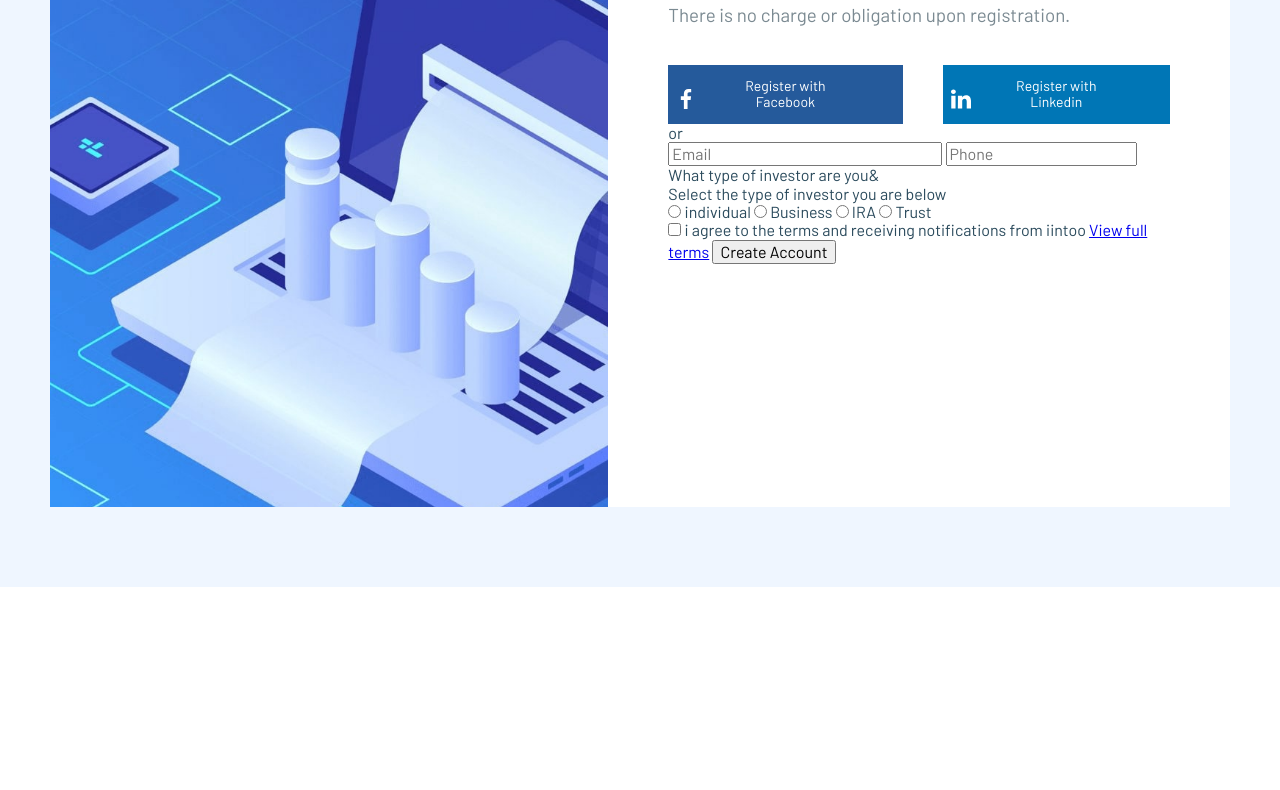
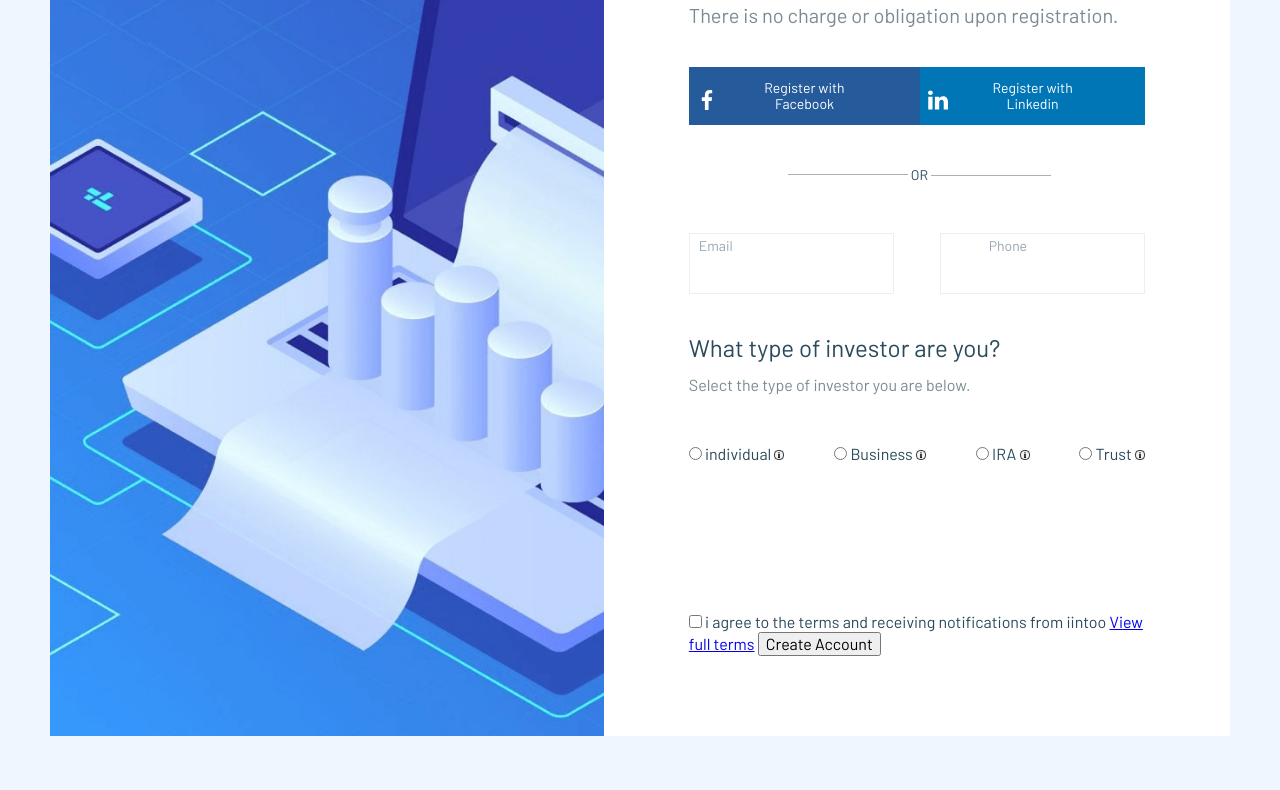
Before and after one commit to Artemiks24/task-to-skip, a plain HTML site: page index.html in a window 1280 px wide. Shown: the part 213-1003 px from the top of the page. Before the commit the page ends 800 px from the top, so only its background shows below. Drawn offline with Linux system fonts and the light colour scheme.

Commit message:
feat: add more styles for core of page

```diff
--- a/css/style.css
+++ b/css/style.css
@@ -13,9 +13,8 @@ body {
 
 
 ul,
-p,
-h1,
-h3 { padding: 0;
+p
+ { padding: 0;
     margin: 0;
 }
 
@@ -25,7 +24,7 @@ li {
 }
 
 .container {
-    max-width: 1440px;
+    max-width: 1600px;
     min-height: 100vh;
     margin: 0 auto;
     display: flex;
@@ -37,22 +36,28 @@ li {
     background-image: url(../img/bg.jpg);
     background-repeat: no-repeat;
     background-size: cover;
-    flex-basis: 60%;
+    flex-basis: 65%;
     padding-top: 40px;
     padding-left: 50px;
 }
 
 .main {
     background-color: #FFFFFF;
-    padding: 80px 60px;
+    padding: 80px 85px;
 }
 
 .title {
+    font-size: 32px;
     margin-bottom: 20px;
 
 }
 
 .subtitle {
+    font-size: 20px;
+}
+
+.subtitle,
+.types__subtitle {
     font-weight: 500;
     color: #7B8A92;
     margin-bottom: 40px;
@@ -60,7 +65,8 @@ li {
 
 .register {
     display: flex;
-    gap: 40px;
+    justify-content: space-between;
+    margin-bottom: 40px;
 }
 
 .register__btn {
@@ -98,3 +104,95 @@ li {
     bottom: 20%;
     left: 8px;
 }
+
+.divider {
+    text-align: center;
+    margin-bottom: 50px;
+    margin-right: 15px;
+}
+
+.divider__line{
+    font-size: 14px;
+    padding-left: 20px;
+    position: relative;
+    display: inline-block;
+  }
+
+  .divider__line:before{
+    content: " ";
+    background: #AFAFAF;
+    width: 120px;
+    height: 1px;
+    top: 8px;
+    left: 40px;
+    position: absolute;
+  }
+
+  .divider__line:after{
+    content: " ";
+    background: #AFAFAF;
+    width: 120px;
+    height: 1px;
+    bottom: 8px;
+    right: 20px;
+    position: absolute;
+  }
+
+  .form {
+    display: flex;
+    justify-content: space-between;
+    position: relative;
+    margin-bottom: 40px;
+  }
+
+  .form__input {
+    display: block;
+    width: 45%;
+    padding: 20px 10px;
+    border: 1px solid #EEEEEE;
+  }
+
+  .form__input:focus {
+    border-color: #EEEEEE;
+    outline: 0;
+    box-shadow: 0 0 0 0.2rem rgba(158, 158, 158, 0.25);
+  }
+
+  .form__label {
+    font-size: 14px;
+    color: #96A5B1;
+  }
+
+  .form .form__label-email {
+    position: absolute;
+    top: 5px;
+    left: 10px;
+  }
+
+  .form .form__label-phone {
+    position: absolute;
+    top: 5px;
+    left: 300px;
+  }
+
+
+  .types__title {
+    font-size: 24px;
+    margin-bottom: 15px;
+  }
+
+  .types__subtitle {
+    font-size: 16px;
+    margin-bottom: 50px;
+  }
+
+  .tip {
+    width: 10px;
+  }
+
+
+  .types__list {
+    display: flex;
+    justify-content: space-between;
+    margin-bottom: 150px;
+  }
--- a/index.html
+++ b/index.html
@@ -17,38 +17,46 @@
             <a href="#"><img src="/task-to-skip/img/logo.svg" alt="logo"></a>
         </div>
         <div class="main">
-            <h1 class="title">Get iinto today</h1>
-            <h3 class="subtitle">There is no charge or obligation upon registration.</h3>
+            <div class="title">Get iinto it today</div>
+            <div class="subtitle">There is no charge or obligation upon registration.</div>
             <div class="register">
                 <button class="register__btn register__btn--facebook">Register with Facebook</button>
                 <button class="register__btn register__btn--linkedin">Register with Linkedin</button>
             </div>
-            <span>or</span>
+            <div class="divider">
+            <p class="divider__line">OR</p>
+            </div>
             <div class="form">
-                <input type="email" id="email"
-                pattern=".+@globex\.com" size="30" placeholder="Email">
-                <input type="tel" id="phone" name="phone"
-                 pattern="[0-9]{3}-[0-9]{3}-[0-9]{4}" placeholder="Phone">
+                <input class="form__input" type="email" id="email"
+                pattern=".+@globex\.com" size="30">
+                <label class="form__label form__label-email" for="email">Email</label>
+                <input class="form__input" type="tel" id="phone" name="phone"
+                 pattern="[0-9]{3}-[0-9]{3}-[0-9]{4}">
+                <label class="form__label form__label-phone" for="phone">Phone</label>
             </div>
             <div class="types">
-                <div class="types__title">What type of investor are you&</div>
-                <div class="types__subtitle">Select the type of investor you are below</div>
+                <div class="types__title">What type of investor are you?</div>
+                <div class="types__subtitle">Select the type of investor you are below.</div>
                 <div class="types__list">
                    <label>
                     <input type="radio">
                     individual
+                    <img title="i am natural person investing on my own behalf as a sole owner, joint tenant, or tenant in common." class="tip" src="/task-to-skip/img/p.png" alt="">
                    </label>
                    <label>
                     <input type="radio">
                     Business
+                    <img title="i am natural person investing on my own behalf as a sole owner, joint tenant, or tenant in common." class="tip" src="/task-to-skip/img/p.png" alt="">
                    </label>
                    <label>
                     <input type="radio">
                     IRA
+                    <img title="i am natural person investing on my own behalf as a sole owner, joint tenant, or tenant in common." class="tip" src="/task-to-skip/img/p.png" alt="">
                    </label>
                    <label>
                     <input type="radio">
                     Trust
+                    <img title="i am natural person investing on my own behalf as a sole owner, joint tenant, or tenant in common." class="tip" src="/task-to-skip/img/p.png" alt="">
                    </label>
                 </div>
                 <div class="proof">
```
